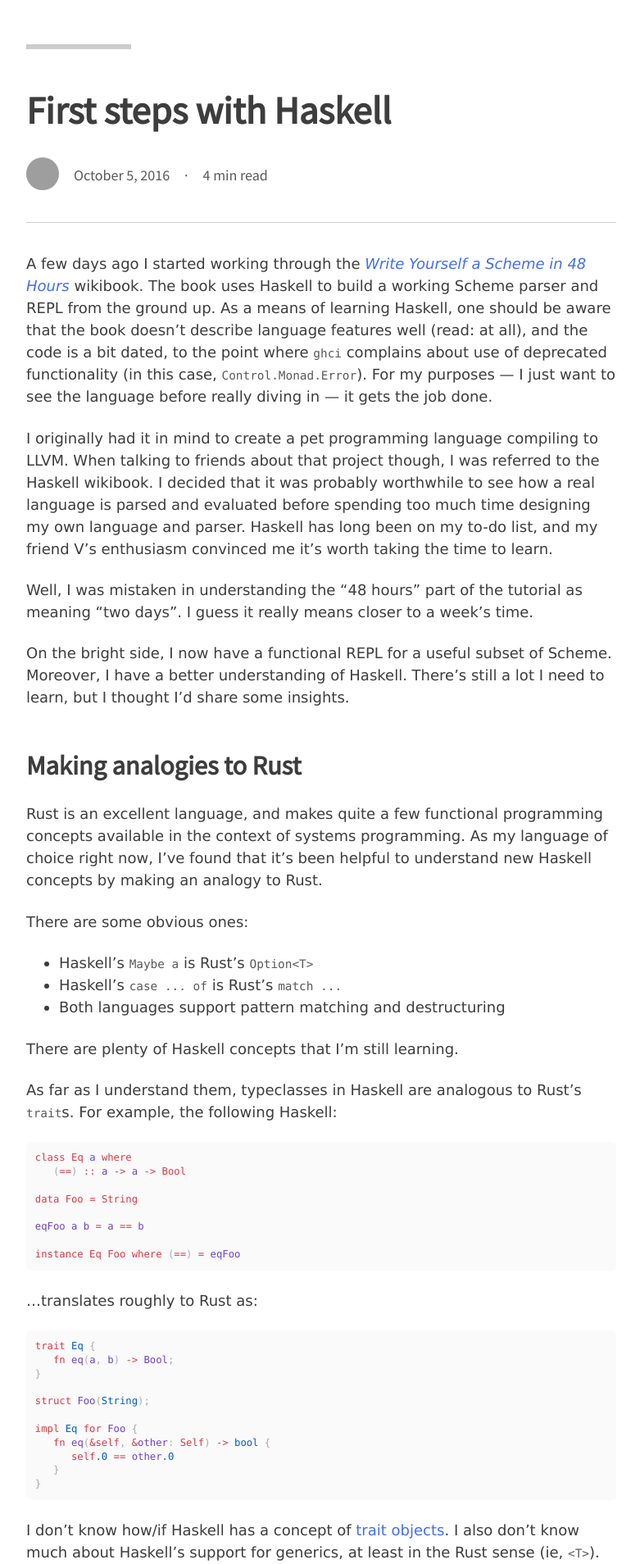
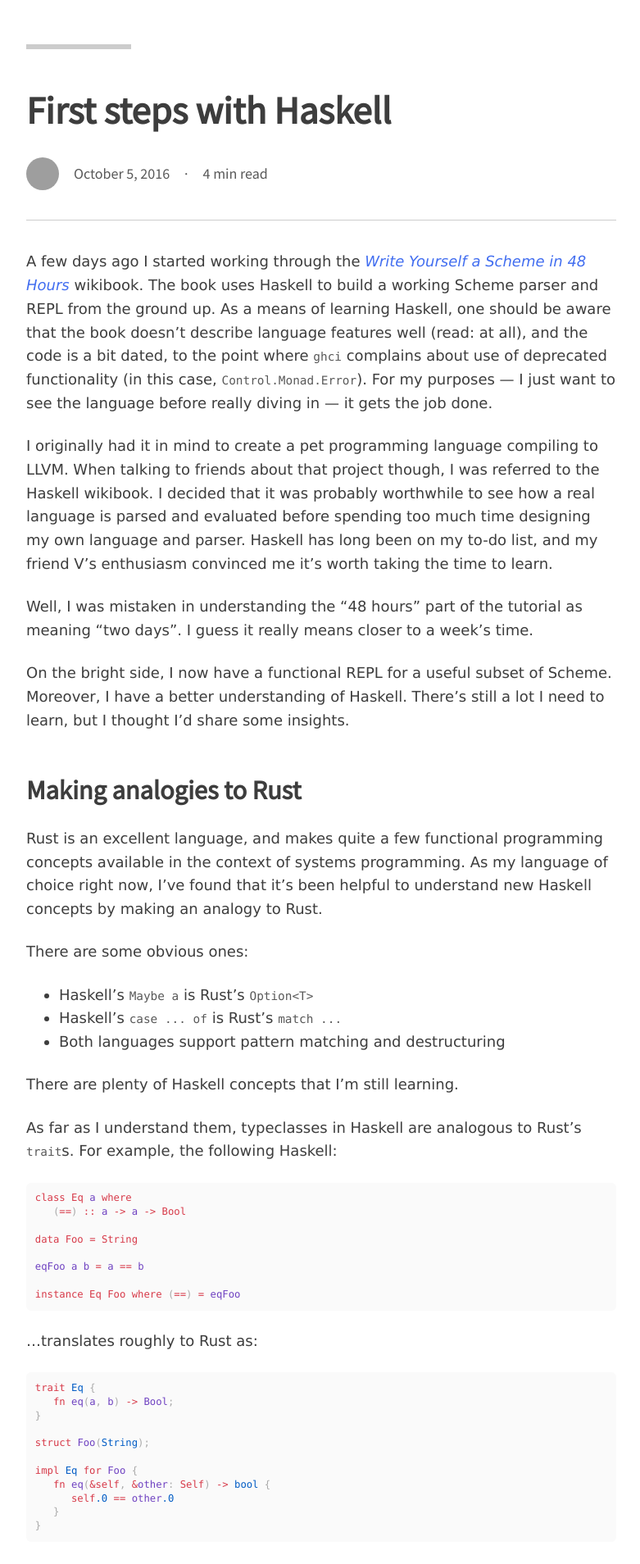
Before and after one commit to caipre/caipre.github.io, a Jekyll site: the page built from _posts/engineering/2016-10-05-first-steps-with-haskell.md, in a window 1280 px wide. Shown: the top 1908 px of the page at 82% size, without its empty margins (248-1029 px from the left). Built offline with Jekyll 4.4.1, drawn with Linux system fonts in a browser that asks for light colours; nearby versions of some CDN libraries; some web fonts are replaced; our own code applies the rules of GitHub Pages for plain Markdown files; grey boxes are pictures that could not be loaded.

Commit message:
minor line-height tweak

```diff
--- a/_sass/_style.scss
+++ b/_sass/_style.scss
@@ -51,5 +51,9 @@
   a:link, a:visited {
     color: $black;
   }
+}
 
+main article img {
+  display: block;
+  margin: 0 auto;
 }
--- a/_sass/_typography.scss
+++ b/_sass/_typography.scss
@@ -50,7 +50,7 @@
 }
 
 p, ul, ol, pre, table, blockquote {
-  line-height: 1.5;
+  line-height: 1.6;
   margin-top: 1rem;
   margin-bottom: 1.3rem;
 }
```
